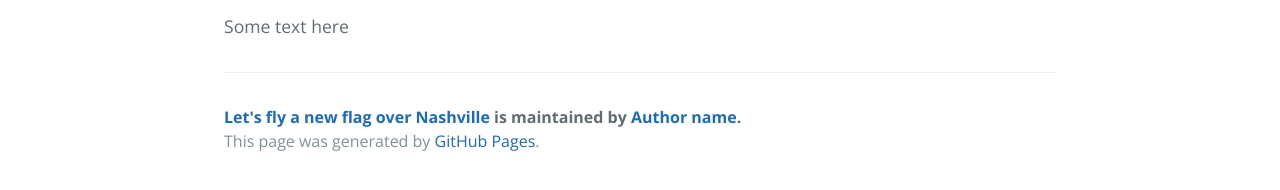
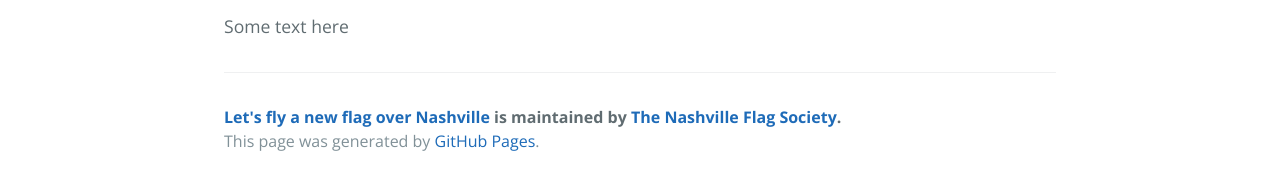
Before and after one commit to jholloway/nashvilleflag, a Jekyll site: the page built from docs/index.md, in a window 1280 px wide. Shown: the part 636-826 px from the top of the page. Built offline with Jekyll 4.4.1, drawn with Linux system fonts in a browser that asks for light colours; our own code applies the rules of GitHub Pages for plain Markdown files.

Commit message:
Update _config.yml

```diff
--- a/docs/_config.yml
+++ b/docs/_config.yml
@@ -6,8 +6,8 @@ paginate:     1
 
 # About/contact
 author:
-  name:       Author name
-  url:        http://yourhomepage.com
+  name:       The Nashville Flag Society
+  url:        http://nashvilleflagsociety.org
 
 # Gems
 gems:
```
